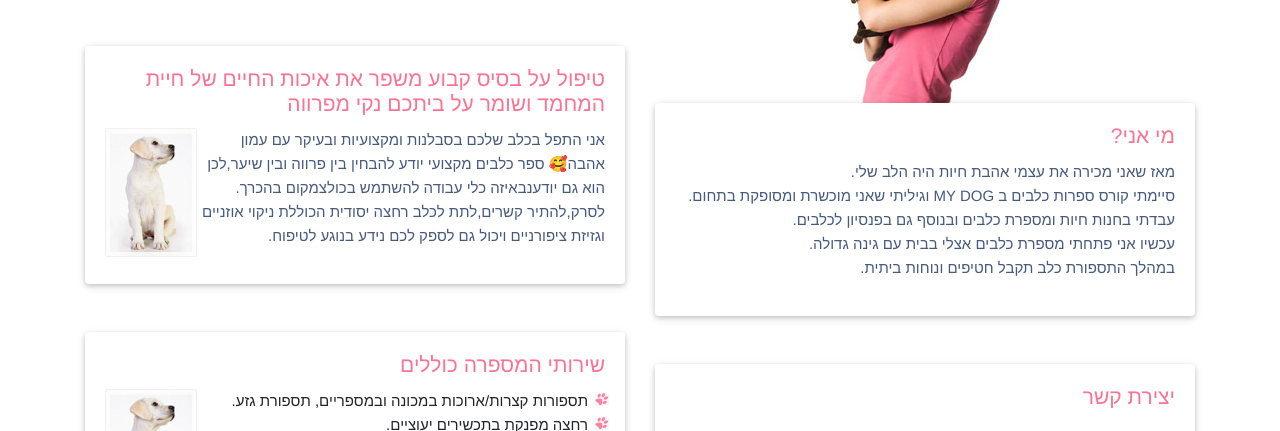
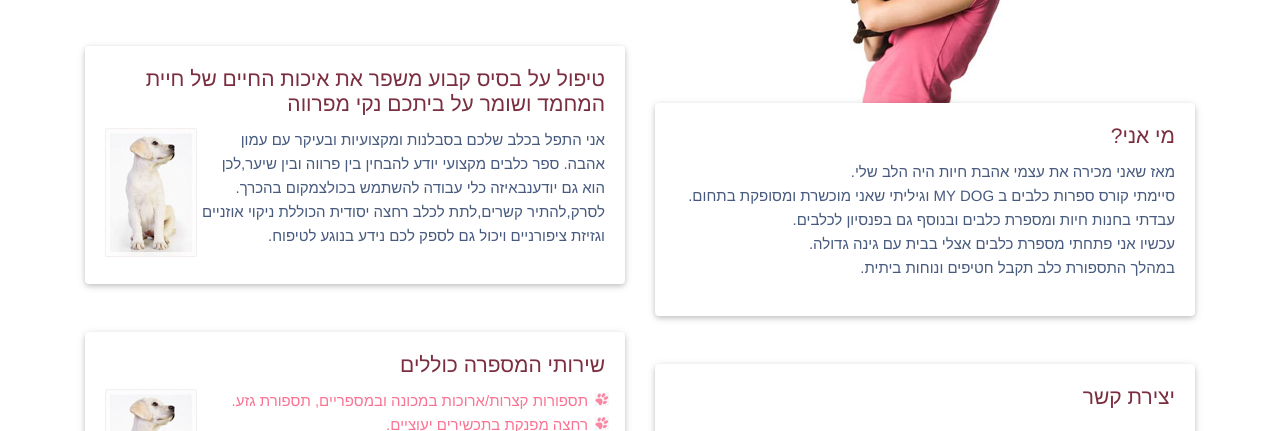
Before and after one commit to Lemberg-Evgeny/Pets, a plain HTML site: page index.html in a window 1280 px wide. Shown: the part 215-646 px from the top of the page. Drawn offline with Linux system fonts and the light colour scheme.

Commit message:
li, h4 color

```diff
--- a/global.css
+++ b/global.css
@@ -34,7 +34,7 @@ footer {
 }
 
 h4 {
-    color: #fa7393;
+    color: #7a2e40;
 }
 
 h1 {
@@ -49,6 +49,9 @@ ul {
     list-style: square url(images/paw.gif);
 
 }
+li{
+    color: #fa7393;
+}
 
 p {
     color: rgb(71, 90, 126);
--- a/index.html
+++ b/index.html
@@ -98,7 +98,7 @@
                                 <img class="mr-1 mb-1 float-left h-129 w-92" src="images/dog.jpg" alt="Card image cap">
                                 <!-- Text -->
                                 <p>
-                                    אני התפל בכלב שלכם בסבלנות ומקצועיות ובעיקר עם עמון אהבה🥰
+                                    אני התפל בכלב שלכם בסבלנות ומקצועיות ובעיקר עם עמון אהבה.
                                     ספר כלבים מקצועי יודע להבחין בין פרווה ובין שיער,לכן הוא גם יודענבאיזה כלי עבודה
                                     להשתמש בכולצמקום בהכרך.
                                     לסרק,להתיר קשרים,לתת לכלב רחצה יסודית הכוללת ניקוי אוזניים וגזיזת ציפורניים ויכול גם
```
